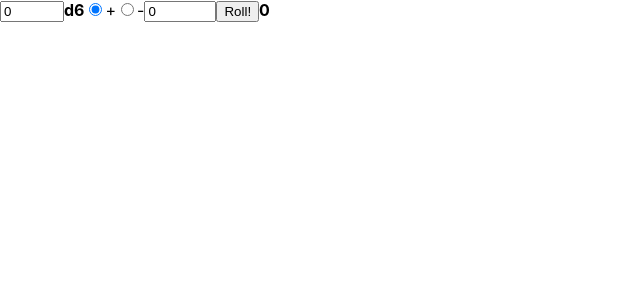
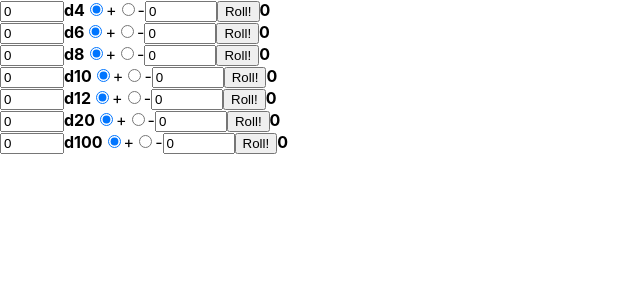
Before and after one commit to bsmalladi/dmDiceRoller, a React (Create React App) app: page / in a window 1280 px wide. Shown: the top 300 px of the page, without its empty margins (0-640 px from the left). Built offline with nearby package versions, Linux system fonts and the light colour scheme.

Commit message:
default rollers complete

```diff
--- a/src/App.js
+++ b/src/App.js
@@ -1,74 +1,27 @@
 import React, { Component } from "react";
 import "./App.css";
+import DefaultRoller from "./components/defaultRoller";
 
 class App extends Component {
   state = {
-    numDice: 0,
-    plusMinus: "+",
-    modifier: 0,
-    currentRoll: 0,
-  };
-
-  handleChange = (event) => {
-    this.setState({
-      [event.target.name]: event.target.value,
-    });
-  };
-
-  rollDice = () => {
-    let newRoll = 0;
-    var i;
-    for (i = 0; i < this.state.numDice; ++i) {
-      newRoll += Math.floor(Math.random() * 6) + 1;
-    }
-    newRoll +=
-      this.state.plusMinus === "+"
-        ? 1 * this.state.modifier
-        : -1 * this.state.modifier;
-    this.setState({ currentRoll: newRoll });
+    default: [
+      { diceType: 4 },
+      { diceType: 6 },
+      { diceType: 8 },
+      { diceType: 10 },
+      { diceType: 12 },
+      { diceType: 20 },
+      { diceType: 100 },
+    ],
   };
 
   render() {
     return (
-      <form>
-        <input
-          name="numDice"
-          type="number"
-          min="0"
-          max="100"
-          value={this.state.numDice}
-          onChange={this.handleChange}
-        />
-        <strong>d6</strong>
-        <input
-          type="radio"
-          id="+"
-          name="plusMinus"
-          value="+"
-          checked={this.state.plusMinus === "+"}
-          onChange={this.handleChange}
-        />
-        <label htmlFor="+">+</label>
-        <input
-          type="radio"
-          id="-"
-          name="plusMinus"
-          value="-"
-          checked={this.state.plusMinus === "-"}
-          onChange={this.handleChange}
-        />
-        <label htmlFor="-">-</label>
-        <input
-          name="modifier"
-          type="number"
-          min="0"
-          max="1000"
-          value={this.state.modifier}
-          onChange={this.handleChange}
-        />
-        <input type="button" onClick={this.rollDice} value="Roll!" />
-        <strong>{this.state.currentRoll}</strong>
-      </form>
+      <div>
+        {this.state.default.map((dType) => (
+          <DefaultRoller key={dType.diceType} type={dType.diceType} />
+        ))}
+      </div>
     );
   }
 }
--- /dev/null
+++ b/src/components/defaultRoller.jsx
@@ -0,0 +1,75 @@
+import React, { Component } from "react";
+
+class DefaultRoller extends Component {
+  state = {
+    numDice: 0,
+    plusMinus: "+",
+    modifier: 0,
+    currentRoll: 0,
+  };
+
+  handleChange = (event) => {
+    this.setState({
+      [event.target.name]: event.target.value,
+    });
+  };
+
+  rollDice = () => {
+    let newRoll = 0;
+    var i;
+    for (i = 0; i < this.state.numDice; ++i) {
+      newRoll += Math.floor(Math.random() * this.props.type) + 1;
+    }
+    newRoll +=
+      this.state.plusMinus === "+"
+        ? 1 * this.state.modifier
+        : -1 * this.state.modifier;
+    this.setState({ currentRoll: newRoll });
+  };
+
+  render() {
+    return (
+      <form>
+        <input
+          name="numDice"
+          type="number"
+          min="0"
+          max="100"
+          value={this.state.numDice}
+          onChange={this.handleChange}
+        />
+        <strong>d{this.props.type}</strong>
+        <input
+          type="radio"
+          id="+"
+          name="plusMinus"
+          value="+"
+          checked={this.state.plusMinus === "+"}
+          onChange={this.handleChange}
+        />
+        <label htmlFor="+">+</label>
+        <input
+          type="radio"
+          id="-"
+          name="plusMinus"
+          value="-"
+          checked={this.state.plusMinus === "-"}
+          onChange={this.handleChange}
+        />
+        <label htmlFor="-">-</label>
+        <input
+          name="modifier"
+          type="number"
+          min="0"
+          max="1000"
+          value={this.state.modifier}
+          onChange={this.handleChange}
+        />
+        <input type="button" onClick={this.rollDice} value="Roll!" />
+        <strong>{this.state.currentRoll}</strong>
+      </form>
+    );
+  }
+}
+
+export default DefaultRoller;
```
